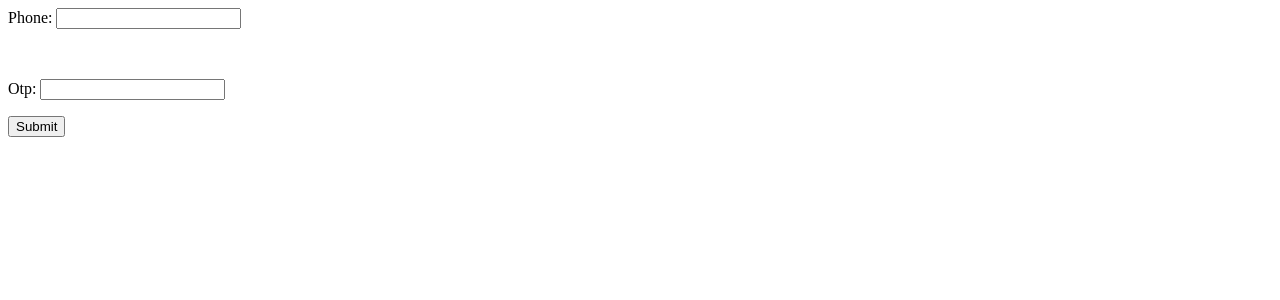
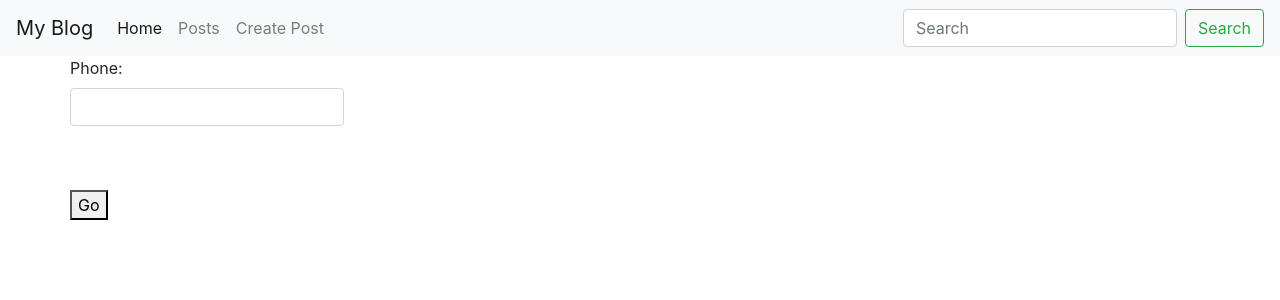
Before and after one commit to ishwar6/Django-youtube, a Django app: template accounts/templates/accounts/phone.html in a window 1280 px wide. Shown: the top 300 px of the page. Run offline with Django 3.2, Linux system fonts and the light colour scheme; the template is opened without the code that fills it, so the values that code supplies are empty; some libraries are stand-ins or nearby versions.

Commit message:
Full Register

```diff
--- a/accounts/templates/accounts/phone.html
+++ b/accounts/templates/accounts/phone.html
@@ -1,25 +1,52 @@
-<form action="" method='post' send-url="{% url 'accounts:check-otp' %}">
+{% extends 'posts/base.html' %}
+
+{% block content %}
+
+<div class="container">
+    <div class="row">
+
+
+        <form action="" method='post'>
+
+            <div class="form-group">
                 {% csrf_token %}
 
-    <p><label for="id_phone">Phone:</label> <input type="number" name="phone" required id="id_phone"></p>
+                <p><label for="id_phone">Phone:</label> <input class="form-control" type="number" name="phone" required
+                        id="id_phone"></p>
 
                 <span id='msg'></span>
                 <br>
 
-
+                <div id="otp">
                     <p><label for="id_otp">Otp:</label> <input type="number" name="otp" required id="id_otp"></p>
+                </div>
+                <br>
+                <div id="pass">
+                    <p><label for="id_otp">Password:</label> <input type="password" name="password" required id="id_password"></p>
+                </div>
                 <span id='msg2'></span>
 
-    <button type="submit">Submit</button>
+
 
         </form>
+
+        <button>Go</button>
+
+    </div>
+</div>
+
+
 {% block javascript %}
 
 <script src="http://code.jquery.com/jquery-3.3.1.min.js" integrity="sha256-FgpCb/KJQlLNfOu91ta32o/NMZxltwRo8QtmkMRdAu8="
     crossorigin="anonymous"></script>
 
 <script>
+    $('#otp').hide();
+    $('#pass').hide();
     $('#id_phone').change(function () {
+        $('#otp').hide();
+        $('#pass').hide();
         console.log($(this).val());
         var form = $(this).closest("form");
         console.log(form);
@@ -28,8 +55,9 @@
         var phone = $(this).val();
 
         if (phone.length === 10) {
+
             document.getElementById("msg").innerHTML =
-                `<p style="color: green;">OTP Sent! Please Enter OTP below </p>`;
+                `<p style="color: green;">Please Wait......</p>`;
 
             $.ajax({
                 url: '/account/ajax/new/',
@@ -42,21 +70,30 @@
                     if (data.send) {
                         document.getElementById("msg").innerHTML =
                             `<p style="color: green;">OTP sent! Type it below</p>`;
+                        $('#otp').show();
+                    } else {
+                        if (data.taken) {
+                            document.getElementById("msg").innerHTML =
+                                `<p style="color: red;">Opps!! Phone already exists, try someting else</p>`;
                         } else {
                             document.getElementById("msg").innerHTML =
-                            `<p style="color: red;">OTP limit exceeded!! Contact Support</p>`;
+                                `<p style="color: red;">Sorry, OTP limit exceeded!! Contact Support</p>`;
+                        }
+
                     }
                 }
             });
         } else {
 
-            document.getElementById("msg").innerHTML = `<p style="color: red;"> Enter Correct Phone Number</p>`;
+            document.getElementById("msg").innerHTML =
+                `<p style="color: red;">Please enter correct Phone Number</p>`;
         }
     });
 
 
 
     $('#id_otp').change(function () {
+        $('#pass').hide();
         console.log($(this).val());
         var form = $(this).closest("form");
         console.log(form);
@@ -79,14 +116,53 @@
             success: function (data) {
                 console.log(data)
                 if (data.match) {
+                    $('#pass').show();
                     document.getElementById("msg2").innerHTML =
                         `<p style="color: green;">OTP Match</p>`;
                 } else {
+                    $('#pass').hide();
                     document.getElementById("msg2").innerHTML =
                         `<p style="color: red;">OTP Incorrect</p>`;
                 }
             }
         });
     });
+
+
+    $('#id_password').change(function () {
+        console.log($(this).val());
+
+
+
+        var pass = $(this).val();
+        var phone = $('#id_phone').val();
+        console.log(pass);
+        console.log(phone);
+
+
+
+        $.ajax({
+            url: '/account/ajax/create',
+            data: {
+                'phone': phone,
+                'pass': pass
+            },
+            dataType: 'json',
+            success: function (data) {
+                console.log(data)
+                if (data.create) {
+                    document.getElementById("msg2").innerHTML =
+                        `<p style="color: green;">Successfull</p>`;
+                    window.location.href = "http://127.0.0.1:8000/posts/";
+                } else {
+                    document.getElementById("msg2").innerHTML =
+                        `<p style="color: red;">Some Problem! Try again</p>`;
+                }
+            }
+        });
+    });
 </script>
 {% endblock %}
+
+
+{% endblock content %}
```
Lines whose indentation alone changed are shown as unchanged.
